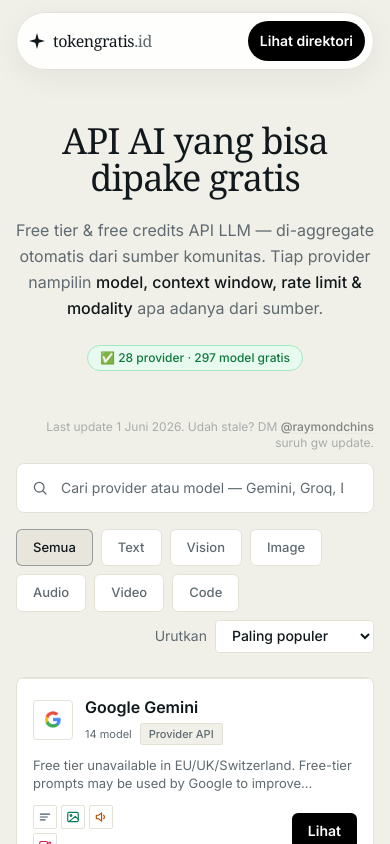
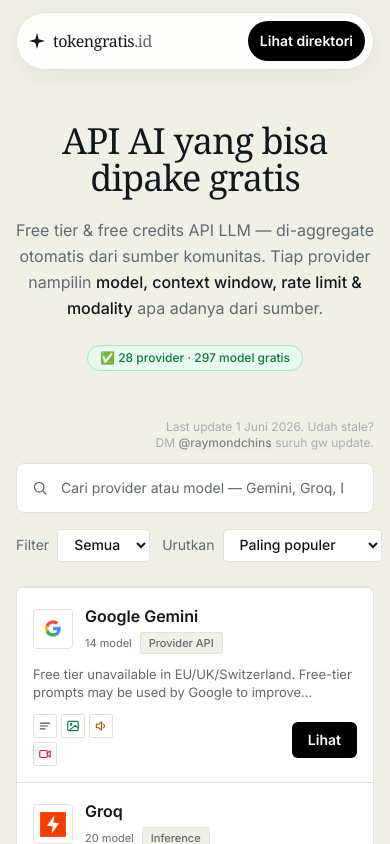
Before and after one commit to raymondchins/tokengratis-id, a Next.js app: page / in a window 390 px wide. Shown: the top 844 px of the page. Built offline with nearby package versions, Linux system fonts and the light colour scheme.

Commit message:
ux(directory): modality filter as dropdown on mobile + balance last-update line

```diff
--- a/app/page.tsx
+++ b/app/page.tsx
@@ -60,7 +60,7 @@
         {/* ── Directory table ── */}
         <section id="direktori" className="mt-12 scroll-mt-20 sm:mt-16">
           {lastUpdated && (
-            <p className="mb-3 text-right text-xs text-mute opacity-50">
+            <p className="mb-3 text-balance text-right text-xs text-mute opacity-50">
               Last update {lastUpdated}. Udah stale? DM{" "}
               <a
                 href="https://instagram.com/raymondchins"
--- a/components/directory/FilterBar.tsx
+++ b/components/directory/FilterBar.tsx
@@ -69,11 +69,12 @@
         />
       </div>
 
-      {/* Chip row (modality facets) + slot kanan (sort)
-           mobile: stacked (chips on top, sort below right-aligned)
-           sm+:    side-by-side (chips left, sort right) */}
+      {/* Modality facets + slot kanan (sort)
+           mobile: dua dropdown sebaris (Filter modality kiri, Urutkan kanan)
+           sm+:    chip pills kiri, sort kanan */}
       <div className="flex flex-col gap-2 sm:flex-row sm:items-center sm:justify-between sm:gap-3">
-        <div className="-mx-1 flex flex-wrap items-center gap-2 px-1">
+        {/* Desktop: chip pills */}
+        <div className="-mx-1 hidden flex-wrap items-center gap-2 px-1 sm:flex">
           <Chip active={isAll} onClick={() => onChange(emptyFilter())}>
             Semua
           </Chip>
@@ -89,8 +90,37 @@
           ))}
         </div>
 
+        {/* Mobile: dropdown modality (single-select) + sort sebaris */}
+        <div className="flex items-center justify-between gap-3 sm:hidden">
+          <label className="flex items-center gap-2 text-sm text-mute">
+            Filter
+            <select
+              value={state.modalities[0] ?? ""}
+              onChange={(e) =>
+                onChange({
+                  ...state,
+                  modalities: e.target.value
+                    ? [e.target.value as Modality]
+                    : [],
+                })
+              }
+              aria-label="Filter modality"
+              className="rounded-[4px] border border-ink-line bg-ink-soft px-3 py-1.5 text-sm font-medium text-fog transition-colors hover:border-mute focus-visible:border-fog/40 focus-visible:outline-none focus-visible:ring-2 focus-visible:ring-fog/40"
+            >
+              <option value="">Semua</option>
+              {availableModalities.map((m) => (
+                <option key={m} value={m}>
+                  {modalityLabel(m)}
+                </option>
+              ))}
+            </select>
+          </label>
+          {rightSlot}
+        </div>
+
+        {/* Desktop: sort */}
         {rightSlot && (
-          <div className="flex shrink-0 justify-end">{rightSlot}</div>
+          <div className="hidden shrink-0 justify-end sm:flex">{rightSlot}</div>
         )}
       </div>
     </div>
```
